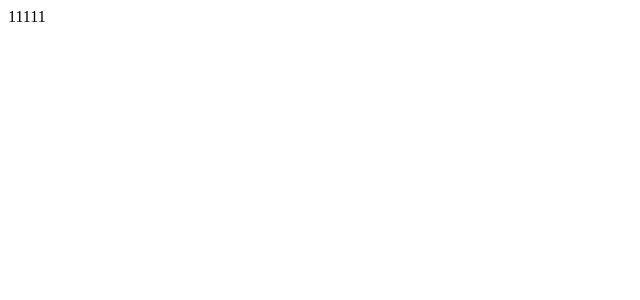
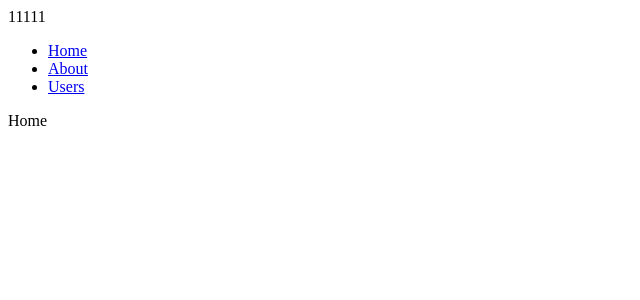
Before and after one commit to qwlach/create-react-by-webpack, a React app: page / in a window 1280 px wide. Shown: the top 300 px of the page, without its empty margins (0-640 px from the left). Built offline with nearby package versions, Linux system fonts and the light colour scheme.

Commit message:
chore: react-router介入

```diff
--- a/package.json
+++ b/package.json
@@ -38,6 +38,7 @@
     "react": "^17.0.2",
     "react-dom": "^17.0.2",
     "react-redux": "^7.2.3",
+    "react-router-dom": "^5.2.0",
     "redux": "^4.0.5",
     "redux-devtools-extension": "^2.13.9",
     "redux-logger": "^3.0.6",
--- a/src/App.js
+++ b/src/App.js
@@ -1,5 +1,11 @@
 import React, { PureComponent } from 'react';
-
+import {
+  BrowserRouter as Router,
+  Switch,
+  Route,
+  Link,
+  useParams
+} from "react-router-dom";
 import { loadBridge } from './store';
 
 class App extends PureComponent {
@@ -20,9 +26,70 @@ class App extends PureComponent {
     const { value } = this.props;
     console.log(value)
     return (
-      <div onClick={this.handleChange}>{value}</div>
+      <>
+        <div onClick={this.handleChange}>{value}</div>
+        <Router>
+          <div>
+            <nav>
+              <ul>
+                <li>
+                  <Link to="/">Home</Link>
+                </li>
+                <li>
+                  <Link to="/about">About</Link>
+                </li>
+                <li>
+                  <Link to="/users">Users</Link>
+                </li>
+              </ul>
+            </nav>
+            <Switch>
+              <Route path="/" exact component={Home} />
+
+              <Route path="/about" exact component={About} />
+
+              <Route path="/users" component={Users} />
+              {/* <Route path="/about/:id" component={Users} /> */}
+              <Route path="" render={() => <div>not found</div>} />
+
+            </Switch>
+          </div>
+        </Router>
+      </>
     )
   }
+}
+
+function About(props) {
+  console.log(useParams())
+  return (
+    <div>
+      <Switch>
+        <Route path="/about/:id" component={Users} />
+
+      </Switch>
+      <div onClick={() => props.history.push('/about/1')}>
+        About
+      </div>
+    </div>
+  )
+}
+function Users() {
+  console.log(useParams())
+  return (
+    <div>
+      Users
+    </div>
+  )
+}
+function Home(props) {
+  console.log(props);
+  console.log(useParams())
+  return (
+    <div onClick={() => props.history.push('./about')}>
+      Home
+    </div>
+  )
 }
 
 export default loadBridge({
--- a/webpack.config.js
+++ b/webpack.config.js
@@ -12,7 +12,8 @@ module.exports = (env) => {
       home: './src/index.js'
     },
     output: {
-      path: path.resolve(__dirname, 'dist')
+      path: path.resolve(__dirname, 'dist'),
+      publicPath: '/'
     },
     resolve: {
       extensions: ['.js', '.jsx'],
```
Also changed, not shown: 1 other file (tests, documents, lock files or other folders).
